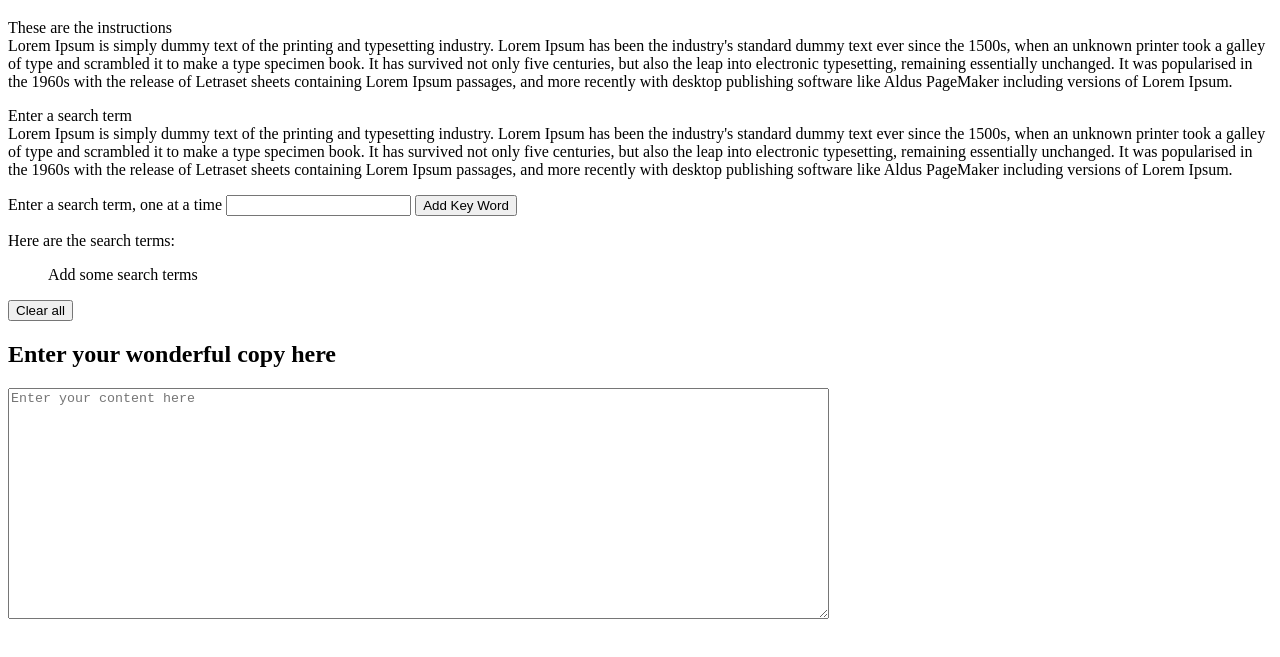
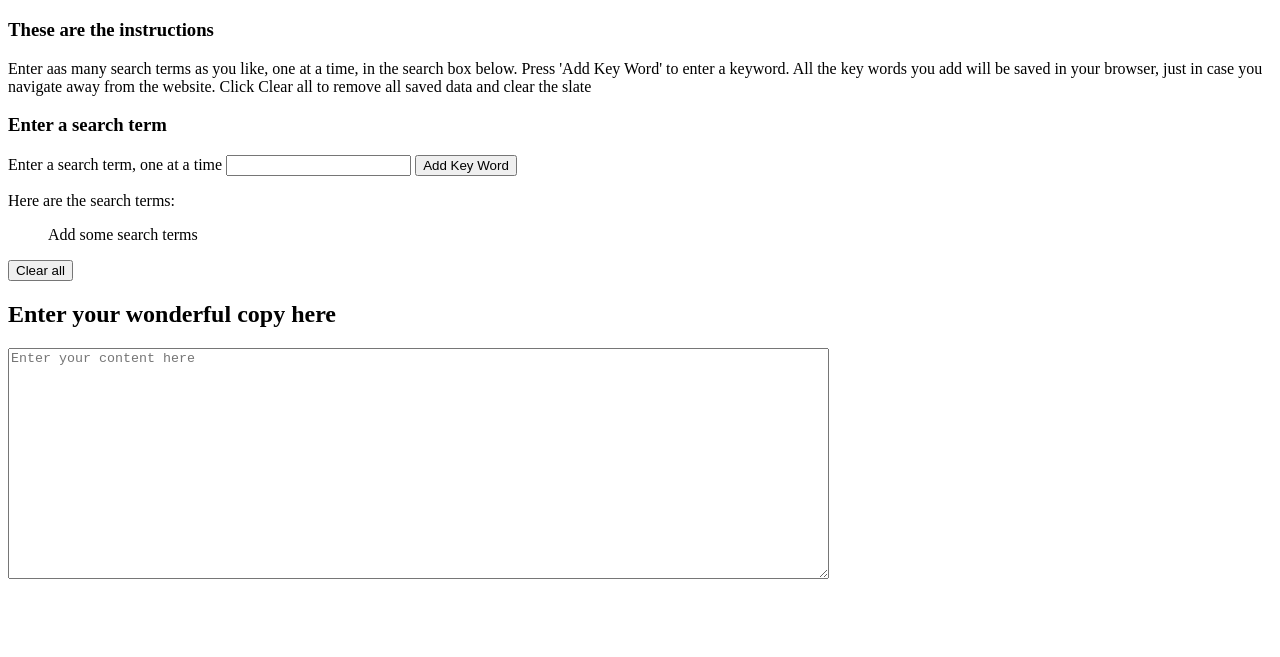
Before and after one commit to R0bsaunders/seo-keyword-counter, a plain HTML site: page index.html in a window 1280 px wide. Shown: the part 61-718 px from the top of the page. Drawn offline with Linux system fonts and the light colour scheme.

Commit message:
Removed error where counting object was not working

```diff
--- a/assets/scripts/script.js
+++ b/assets/scripts/script.js
@@ -214,7 +214,7 @@ function removeSpaces(data) {
 function checkOccurrences(data) {
 
     let allWordsArray = userCopy.content.match(/\b(\w+)\b/g)
-    const duplicates = [];
+    const duplicates = {};
     allWordsArray.forEach(function(x) { duplicates[x] = (duplicates[x] || 0) +1; });
 
     let uniqueWords = [...new Set(allWordsArray)];
--- a/index.html
+++ b/index.html
@@ -14,12 +14,13 @@
 
     <section id="instructions">
         <div>
-            <p>These are the instructions <br>Lorem Ipsum is simply dummy text of the printing and typesetting industry. Lorem Ipsum has been the industry's standard dummy text ever since the 1500s, when an unknown printer took a galley of type and scrambled it to make a type specimen book. It has survived not only five centuries, but also the leap into electronic typesetting, remaining essentially unchanged. It was popularised in the 1960s with the release of Letraset sheets containing Lorem Ipsum passages, and more recently with desktop publishing software like Aldus PageMaker including versions of Lorem Ipsum.</p>
+            <h3>These are the instructions</h3>
+            <p>Enter aas many search terms as you like, one at a time, in the search box below. Press 'Add Key Word' to enter a keyword. All the key words you add will be saved in your browser, just in case you navigate away from the website. Click Clear all to remove all saved data and clear the slate</p>
         </div>
     </section>
 
     <section id="infoGathering">
-        <p>Enter a search term<br>Lorem Ipsum is simply dummy text of the printing and typesetting industry. Lorem Ipsum has been the industry's standard dummy text ever since the 1500s, when an unknown printer took a galley of type and scrambled it to make a type specimen book. It has survived not only five centuries, but also the leap into electronic typesetting, remaining essentially unchanged. It was popularised in the 1960s with the release of Letraset sheets containing Lorem Ipsum passages, and more recently with desktop publishing software like Aldus PageMaker including versions of Lorem Ipsum.</p>
+        <h3>Enter a search term</h3>
 
         <form>
             <label for="searchTermEntry">Enter a search term, one at a time</label>
```
